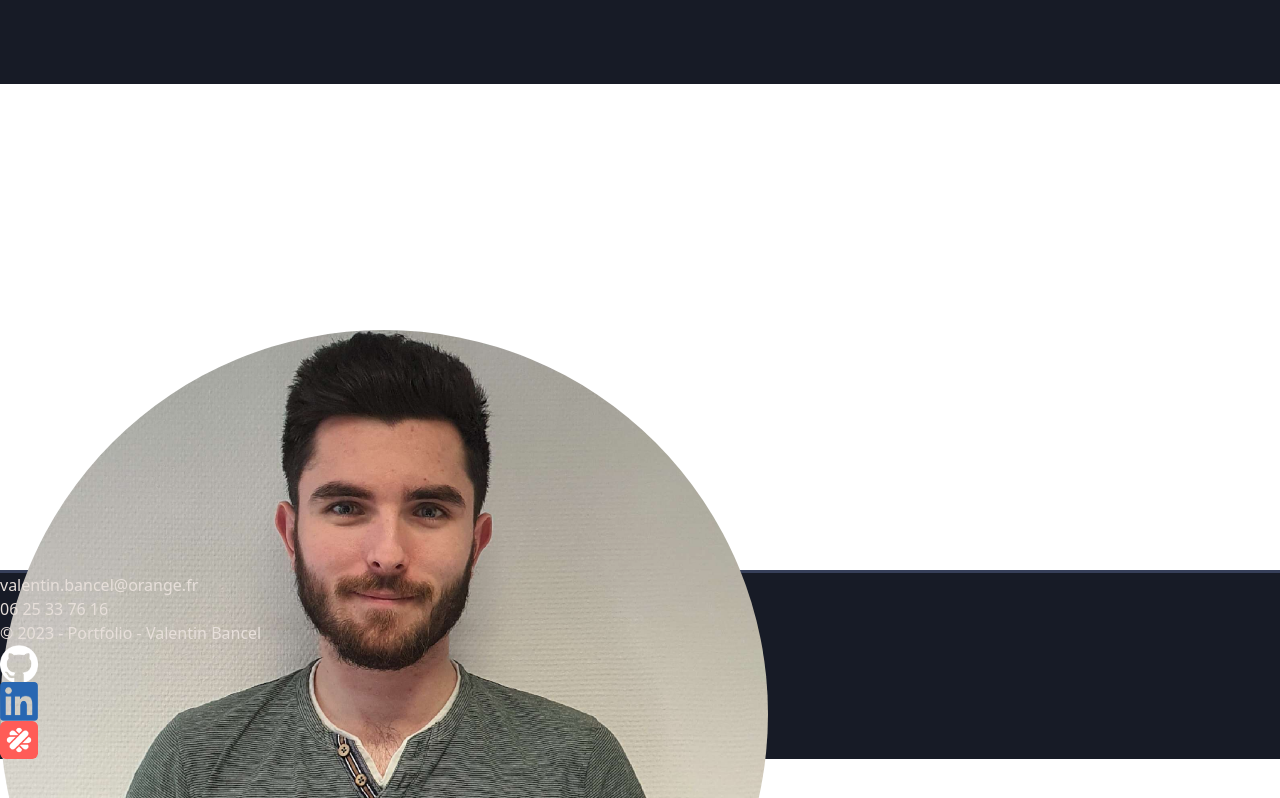
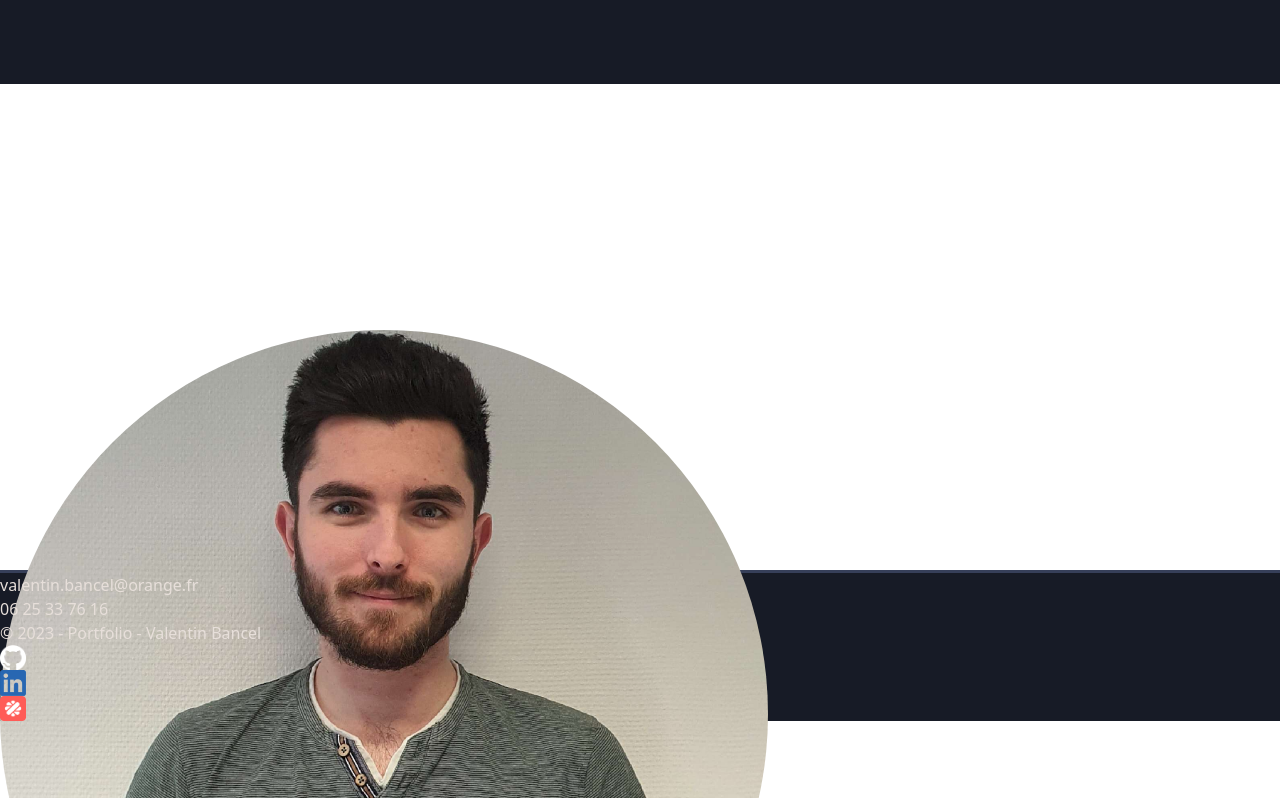
Before and after one commit to ValentinBancel/ValentinBancel-portefolio, an Angular app: page /home in a window 1280 px wide. Shown: the part 716-1514 px from the top of the page. Built offline with nearby package versions, Linux system fonts and the light colour scheme.

Commit message:
add(fix): fix logo size on footer

```diff
--- a/src/app/footer/footer.component.scss
+++ b/src/app/footer/footer.component.scss
@@ -14,19 +14,19 @@ body {
 }
 
 .linkedin_logo {
-    width: 3vw;
+    width: 2vw;
     height: auto;
     border-radius: 10%;
 }
 
 .github_logo {
-    width: 3vw;
+    width: 2vw;
     height: auto;
     border-radius: 15%;
 }
 
 .malt_logo {
-    width: 3vw;
+    width: 2vw;
     height: auto;
     border-radius: 15%;
 }
```
